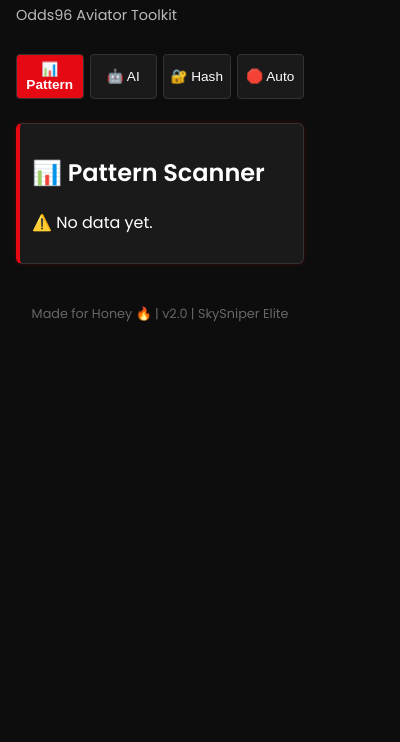
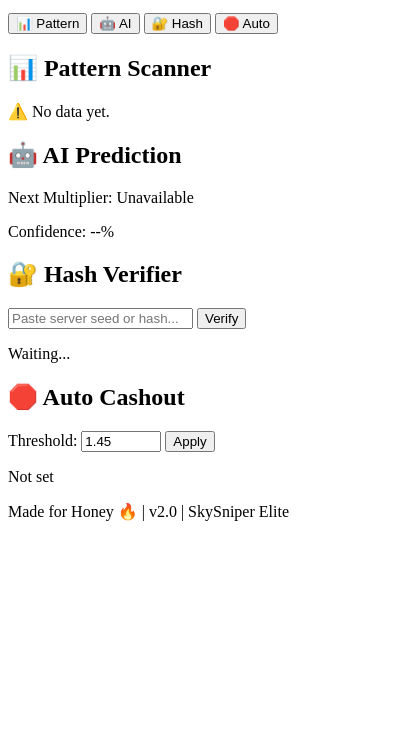
Before and after one commit to angelglowxxx-hash/aviator-skysniper-extension, a browser extension: page popup.html in a window 400 px wide. Shown: the part 102-844 px from the top of the page. Drawn offline with Linux system fonts and the light colour scheme; no server answers.

Commit message:
Update popup.css

```diff
--- a/popup.css
+++ b/popup.css
@@ -1,110 +1,35 @@
-/* SkySniper — popup.css v2.0 */
+// SkySniper — aiPredictor.js v2.0
 
-body {
-  margin: 0;
-  font-family: 'Poppins', sans-serif;
-  background-color: #0d0d0d;
-  color: #ffffff;
-  padding: 16px;
-  width: 320px;
-  box-sizing: border-box;
+const MODEL_ENDPOINTS = {
+  basic: "https://your-basic-model.replit.app/predict",
+  advanced: "https://your-advanced-model.replit.app/predict"
+};
+
+// 🧠 Fetch prediction from selected model
+export async function fetchAviatorPrediction(model = "basic") {
+  const endpoint = MODEL_ENDPOINTS[model] || MODEL_ENDPOINTS.basic;
+
+  try {
+    const response = await fetch(endpoint);
+    if (!response.ok) throw new Error(`HTTP ${response.status}`);
+
+    const { predicted, confidence } = await response.json();
+
+    return {
+      predicted: `${predicted}x`,
+      confidence: `${confidence}%`,
+      raw: { predicted, confidence },
+      model,
+      error: false
+    };
+  } catch (error) {
+    console.warn(`❌ AI Predictor (${model}) failed:`, error);
+    return {
+      predicted: "Unavailable",
+      confidence: "--%",
+      raw: null,
+      model,
+      error: true
+    };
+  }
 }
-
-.popup-container {
-  display: flex;
-  flex-direction: column;
-  gap: 16px;
-}
-
-/* Header */
-h1 {
-  font-size: 1.6em;
-  color: #e50914;
-  margin-bottom: 4px;
-}
-
-.subtitle {
-  font-size: 0.9em;
-  color: #bbbbbb;
-  margin-bottom: 12px;
-}
-
-/* Tabs */
-.tabs {
-  display: flex;
-  gap: 6px;
-  margin-bottom: 8px;
-}
-
-.tab {
-  flex: 1;
-  background-color: #1a1a1a;
-  color: #ffffff;
-  border: 1px solid #333;
-  padding: 6px;
-  font-size: 0.85em;
-  border-radius: 4px;
-  cursor: pointer;
-  transition: background 0.3s ease;
-}
-
-.tab:hover {
-  background-color: #2a2a2a;
-}
-
-.tab.active {
-  background-color: #e50914;
-  color: #ffffff;
-  font-weight: 600;
-}
-
-/* Tab Content Panels */
-.tab-content {
-  display: none;
-  background-color: #1a1a1a;
-  border: 1px solid #333;
-  border-left: 4px solid #e50914;
-  padding: 12px;
-  border-radius: 6px;
-  box-shadow: 0 0 4px rgba(255, 0, 0, 0.2);
-}
-
-.tab-content.active {
-  display: block;
-}
-
-/* Inputs & Buttons */
-input[type="text"],
-input[type="number"] {
-  width: 100%;
-  padding: 6px 10px;
-  font-size: 0.9em;
-  border: none;
-  border-radius: 4px;
-  background-color: #262626;
-  color: #ffffff;
-  margin-bottom: 8px;
-}
-
-button {
-  background-color: #e50914;
-  color: #ffffff;
-  border: none;
-  padding: 8px 12px;
-  font-size: 0.9em;
-  border-radius: 4px;
-  cursor: pointer;
-  transition: background 0.3s ease;
-}
-
-button:hover {
-  background-color: #ff2020;
-}
-
-/* Footer */
-footer {
-  font-size: 0.8em;
-  color: #666;
-  text-align: center;
-  margin-top: 12px;
-}
```
